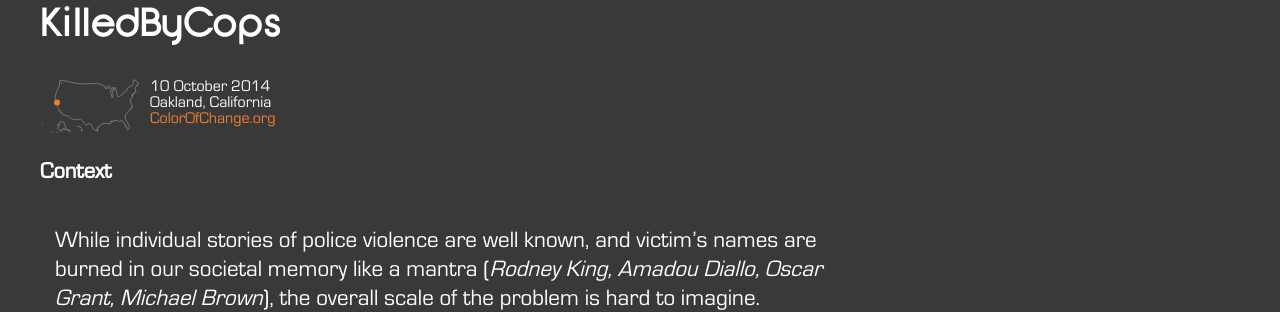
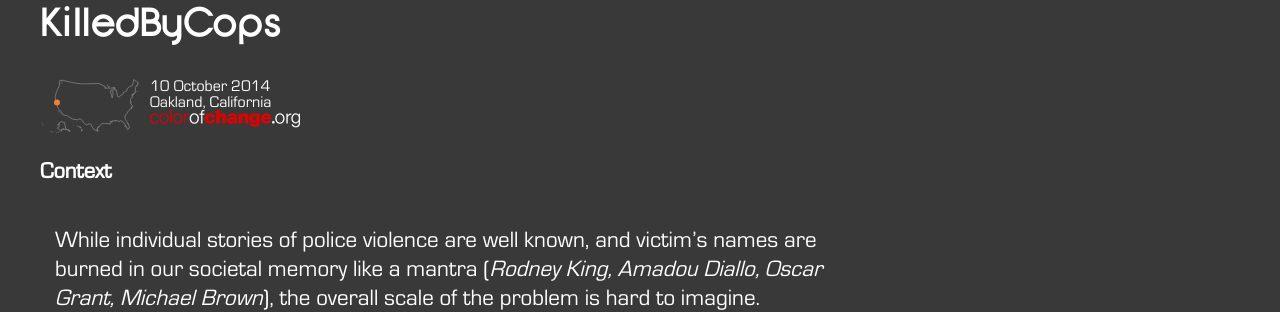
Before and after one commit to spacedogXYZ/spacedogXYZ, a Jekyll site: the page built from _posts/2014-10-10-killedbycops.md, in a window 1280 px wide. Shown: the part 169-481 px from the top of the page. Built offline with Jekyll 4.4.1, drawn with Linux system fonts in a browser that asks for light colours; nearby versions of some CDN libraries; comment, search, counter and statistics services are not loaded.

Commit message:
New logo for colorofchange

```diff
--- a/_posts/2014-10-10-killedbycops.md
+++ b/_posts/2014-10-10-killedbycops.md
@@ -6,7 +6,7 @@ category: mission
 location: Oakland, California
 map: /static/maps/svg/oakland.svg
 image: /static/posts/killedbycops/logo-square.png
-client_link: <a href="http://colorofchange.org">ColorOfChange.org</a>
+client_link: <a href="http://colorofchange.org"><img src="/static/clients/colorofchange-old.png" alt="ColorOfChange.org"/></a>
 ---
 
 ### Context ###
```
Also changed, not shown: static/clients/colorofchange-old.png (added), static/clients/colorofchange.png.
